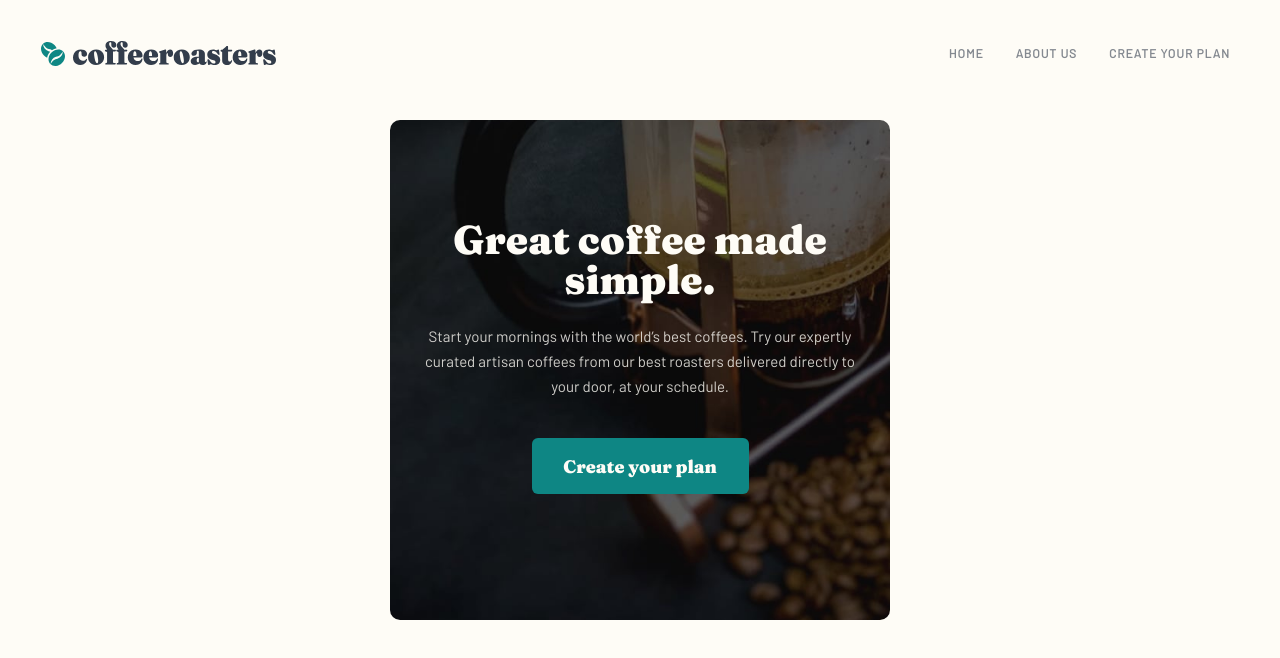
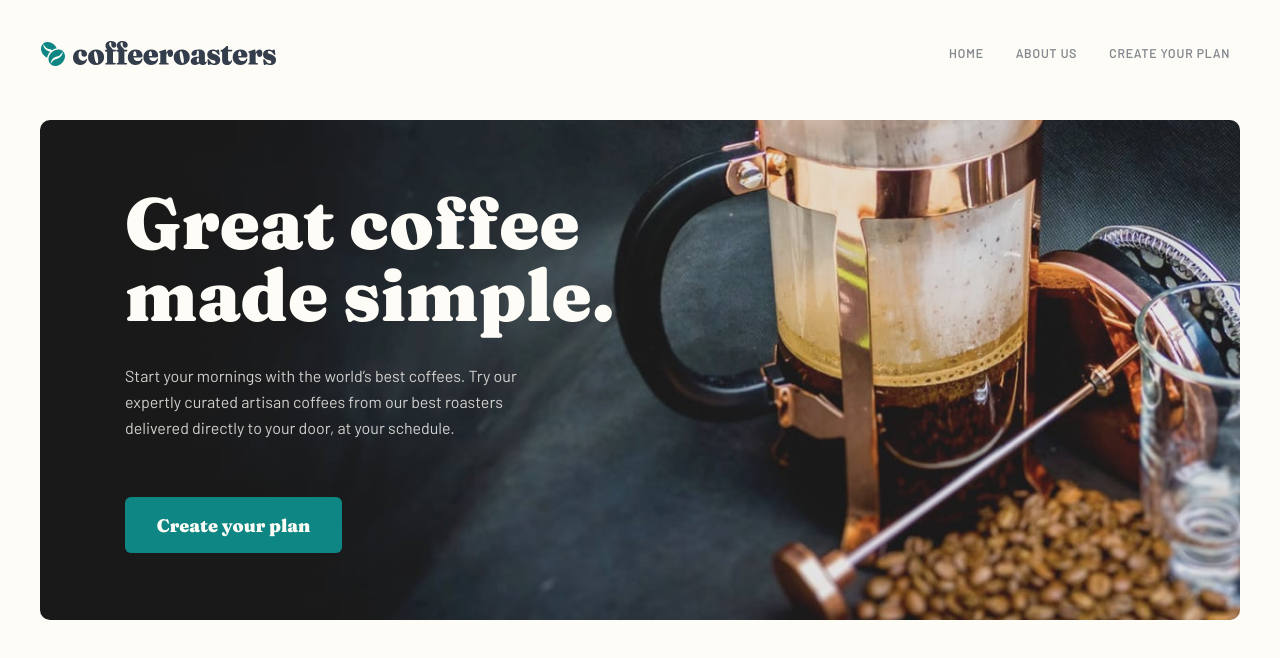
Before and after one commit to ionStici/coffeeroasters-subscription-site-fem, a React (Vite) app: page / in a window 1280 px wide. Shown: the top 658 px of the page. Built offline with nearby package versions, Linux system fonts and the light colour scheme.

Commit message:
Finish building the Hero component

```diff
--- a/src/App.jsx
+++ b/src/App.jsx
@@ -39,7 +39,7 @@ const Plan = function () {
             <Hero
                 page="plan"
                 title="Create plan"
-                text="Coffee the way you wanted it to be. For coffee delivered tomorrow, or next week. For whatever brew method you use. For choice, for convenience, for quality."
+                text="Build a subscription plan that best fits your needs. We offer an assortment of the best artisan coffees from around the globe delivered fresh to your door."
                 button={false}
             />
         </>
--- a/src/components/Hero.jsx
+++ b/src/components/Hero.jsx
@@ -9,6 +9,7 @@ const Hero = function (props) {
                 // prettier-ignore
                 className={`${styles.wrapper} ${props.page === 'home' ? styles.home : ''} ${props.page === 'about' ? styles.about : ''} ${props.page === 'plan' ? styles.plan : ''}`}
             >
+                <div className={styles.content_wrapper}>
                     <h1 className={styles.title}>{props.title}</h1>
                     <p className={styles.text}>{props.text}</p>
 
@@ -19,6 +20,7 @@ const Hero = function (props) {
                     ) : (
                         ''
                     )}
+                </div>
             </div>
         </section>
     );
--- a/src/styles/Hero.module.scss
+++ b/src/styles/Hero.module.scss
@@ -1,31 +1,83 @@
+// // // // // // // // // // // // // // // // // // // //
+
 .section {
     max-width: 548px;
     margin: 0 auto;
     padding: 0 24px;
+
+    @media only screen and (min-width: 768px) {
+        padding: 0 40px;
+        max-width: 1360px;
+    }
 }
 
 .wrapper {
     width: 100%;
     border-radius: 10px;
-    padding: 100px 24px 0 24px;
-    text-align: center;
+    padding: 24px;
     background-size: cover;
     background-position: center;
+    display: flex;
+    align-items: center;
+    text-align: center;
+
+    @media only screen and (min-width: 768px) {
+        padding: 0 58px;
+        text-align: left;
+    }
+
+    @media only screen and (min-width: 1050px) {
+        padding: 0 85px;
+    }
 }
 
 .home {
     height: 500px;
     background-image: url(./../assets/home/mobile/image-hero-coffeepress.jpg);
+
+    @media only screen and (min-width: 768px) {
+        background-image: url(./../assets/home/tablet/image-hero-coffeepress.jpg);
+    }
+
+    @media only screen and (min-width: 1050px) {
+        background-image: url(./../assets/home/desktop/image-hero-coffeepress.jpg);
+    }
 }
 
 .about {
     height: 400px;
     background-image: url(./../assets/about/mobile/image-hero-whitecup.jpg);
+
+    @media only screen and (min-width: 768px) {
+        background-image: url(./../assets/about/tablet/image-hero-whitecup.jpg);
+    }
+
+    @media only screen and (min-width: 1050px) {
+        background-image: url(./../assets/about/desktop/image-hero-whitecup.jpg);
+    }
 }
 
 .plan {
     height: 400px;
     background-image: url(./../assets/plan/mobile/image-hero-blackcup.jpg);
+
+    @media only screen and (min-width: 768px) {
+        background-image: url(./../assets/plan/tablet/image-hero-blackcup.jpg);
+    }
+
+    @media only screen and (min-width: 1050px) {
+        background-image: url(./../assets/plan/desktop/image-hero-blackcup.jpg);
+    }
+}
+
+// // // // // // // // // // // // // // // // // // // //
+
+.content_wrapper {
+    max-width: 398px;
+
+    @media only screen and (min-width: 1050px) {
+        max-width: 500px;
+    }
 }
 
 .title {
@@ -36,6 +88,17 @@
     line-height: 40px;
 
     margin-bottom: 24px;
+
+    @media only screen and (min-width: 768px) {
+        font-size: 48px;
+        line-height: 48px;
+    }
+
+    @media only screen and (min-width: 1050px) {
+        font-size: 72px;
+        line-height: 72px;
+        margin-bottom: 32px;
+    }
 }
 
 .text {
@@ -46,7 +109,14 @@
     font-size: 15px;
     line-height: 25px;
 
-    margin-bottom: 39px;
+    margin-bottom: 40px;
+
+    @media only screen and (min-width: 1050px) {
+        max-width: 430px;
+        font-size: 16px;
+        line-height: 26px;
+        margin-bottom: 56px;
+    }
 }
 
 .link,
@@ -67,4 +137,16 @@
     margin: 0 auto;
     background-color: var(--color-dark-cyan);
     border-radius: 6px;
+
+    transition: background-color 0.15s;
+
+    &:hover {
+        background-color: var(--color-dark-cyan-hover);
+    }
+
+    @media only screen and (min-width: 768px) {
+        margin: 0;
+    }
 }
+
+// // // // // // // // // // // // // // // // // // // //
--- a/src/styles/base.scss
+++ b/src/styles/base.scss
@@ -2,6 +2,7 @@
     --barlow: 'Barlow', sans-serif;
     --fraunces: 'Fraunces', serif;
     --color-dark-cyan: hsla(179, 81%, 29%, 1);
+    --color-dark-cyan-hover: hsla(179, 55%, 61%, 1);
     --color-dark-grey-blue: hsla(216, 20%, 25%, 1);
     --color-pale-orange: hsla(25, 95%, 86%, 1);
     --color-light-cream: hsla(43, 78%, 98%, 1);
```
Lines whose indentation alone changed are shown as unchanged.
